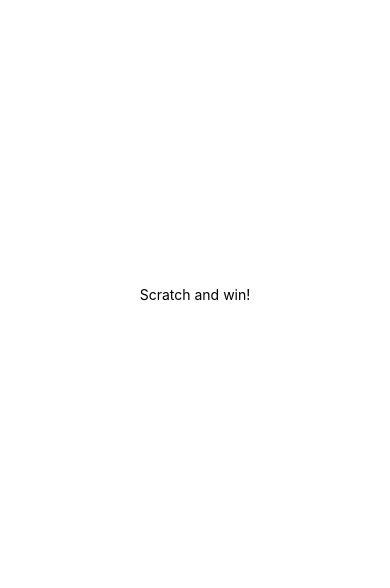
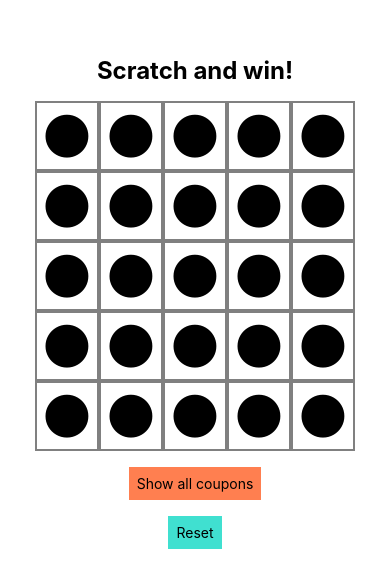
Before and after one commit to lucirs7/rn_learn-ScratchAndWin, a React Native app: screen / in a window 390 px wide. Shown: the part 128-716 px from the top of the page. Built offline with nearby package versions, Linux system fonts and the light colour scheme.

Commit message:
Video #50. Added main design and 'readme.md'.

```diff
--- a/App.tsx
+++ b/App.tsx
@@ -1,22 +1,26 @@
 import { useEffect, useState } from 'react';
-import { StyleSheet, Text, View } from 'react-native';
+import { StyleSheet, Text, TouchableOpacity, View } from 'react-native';
 import { FontAwesome } from '@expo/vector-icons';
+import { Button } from 'native-base';
 
 let items = new Array(25).fill('empty');
 
 export default function App() {
   const [randomNumber, setRandomNumber] = useState(0);
   const [isScratched, setIsScratched] = useState(false);
+  const [uploadView, setUploadView] = useState(false);
+  const [allScratch, setAllScratch] = useState(false);
 
   const generateRandomNumber = () => {
     let randNumber = Math.floor(Math.random() * 25);
     setRandomNumber(randNumber);
-    setIsScratched(true);
+    setIsScratched(false);
   };
 
   useEffect(() => {
     generateRandomNumber();
-  }, []);
+    setUploadView(false);
+  }, [isScratched, uploadView]);
 
   const scratchItem = (itemNumber: number) => {
     if (randomNumber === itemNumber) {
@@ -24,13 +28,17 @@ export default function App() {
     } else {
       items[itemNumber] = 'unlucky';
     }
+    setIsScratched(true);
+    console.log('Just clicked! randNum= ', randomNumber, '; itemNum=', itemNumber);
   };
 
-  const scratchItemIcon = (itemNumber: number): string => {
+  const scratchItemIcon = (itemNumber: number): any => {
     if (items[itemNumber] === 'lucky') {
       return 'dollar';
+    } else if (items[itemNumber] === 'unlucky') {
+      return 'frown-o';
     } else {
-      return 'frown-o';
+      return 'circle';
     }
   };
 
@@ -44,19 +52,322 @@ export default function App() {
     }
   };
 
-  const showAllItem = () => {
+  const showAllItems = () => {
     items.fill('unlucky');
     items[randomNumber] = 'lucky';
+    setUploadView(true);
+    setAllScratch(true);
   };
 
   const resetGame = () => {
     generateRandomNumber();
     items = new Array(25).fill('empty');
+    setUploadView(true);
+    setAllScratch(false);
   };
 
   return (
     <View style={styles.container}>
-      <Text>Scratch and win!</Text>
+      <View>
+        <Text style={{marginVertical: 16, fontSize: 24, fontWeight: 'bold'}}>Scratch and win!</Text>
+      </View>
+      <View style={styles.gridContainer}>
+        <View style={styles.rowContainer}>
+          <TouchableOpacity
+              style={styles.item}
+              onPress={() => {scratchItem(0)}}
+              disabled={allScratch}
+            >
+            <FontAwesome
+            name={scratchItemIcon(0)}
+            size={50}
+            color={scratchItemColour(0)}
+            />
+          </TouchableOpacity>
+          <TouchableOpacity
+              style={styles.item}
+              onPress={() => {scratchItem(1)}}
+              disabled={allScratch}
+            >
+            <FontAwesome
+            name={scratchItemIcon(1)}
+            size={50}
+            color={scratchItemColour(1)}
+            />
+          </TouchableOpacity>
+          <TouchableOpacity
+              style={styles.item}
+              onPress={() => {scratchItem(2)}}
+              disabled={allScratch}
+            >
+            <FontAwesome
+            name={scratchItemIcon(2)}
+            size={50}
+            color={scratchItemColour(2)}
+            />
+          </TouchableOpacity>
+          <TouchableOpacity
+              style={styles.item}
+              onPress={() => {scratchItem(3)}}
+              disabled={allScratch}
+            >
+            <FontAwesome
+            name={scratchItemIcon(3)}
+            size={50}
+            color={scratchItemColour(3)}
+            />
+          </TouchableOpacity>
+          <TouchableOpacity
+              style={styles.item}
+              onPress={() => {scratchItem(4)}}
+              disabled={allScratch}
+            >
+            <FontAwesome
+            name={scratchItemIcon(4)}
+            size={50}
+            color={scratchItemColour(4)}
+            />
+          </TouchableOpacity>
+        </View>
+        <View style={styles.rowContainer}>
+          <TouchableOpacity
+              style={styles.item}
+              onPress={() => {scratchItem(5)}}
+              disabled={allScratch}
+            >
+            <FontAwesome
+            name={scratchItemIcon(5)}
+            size={50}
+            color={scratchItemColour(5)}
+            />
+          </TouchableOpacity>
+          <TouchableOpacity
+              style={styles.item}
+              onPress={() => {scratchItem(6)}}
+              disabled={allScratch}
+            >
+            <FontAwesome
+            name={scratchItemIcon(6)}
+            size={50}
+            color={scratchItemColour(6)}
+            />
+          </TouchableOpacity>
+          <TouchableOpacity
+              style={styles.item}
+              onPress={() => {scratchItem(7)}}
+              disabled={allScratch}
+            >
+            <FontAwesome
+            name={scratchItemIcon(7)}
+            size={50}
+            color={scratchItemColour(7)}
+            />
+          </TouchableOpacity>
+          <TouchableOpacity
+              style={styles.item}
+              onPress={() => {scratchItem(8)}}
+              disabled={allScratch}
+            >
+            <FontAwesome
+            name={scratchItemIcon(8)}
+            size={50}
+            color={scratchItemColour(8)}
+            />
+          </TouchableOpacity>
+          <TouchableOpacity
+              style={styles.item}
+              onPress={() => {scratchItem(9)}}
+              disabled={allScratch}
+            >
+            <FontAwesome
+            name={scratchItemIcon(9)}
+            size={50}
+            color={scratchItemColour(9)}
+            />
+          </TouchableOpacity>
+        </View>
+        <View style={styles.rowContainer}>
+          <TouchableOpacity
+              style={styles.item}
+              onPress={() => {scratchItem(10)}}
+              disabled={allScratch}
+            >
+            <FontAwesome
+            name={scratchItemIcon(10)}
+            size={50}
+            color={scratchItemColour(10)}
+            />
+          </TouchableOpacity>
+          <TouchableOpacity
+              style={styles.item}
+              onPress={() => {scratchItem(11)}}
+              disabled={allScratch}
+            >
+            <FontAwesome
+            name={scratchItemIcon(11)}
+            size={50}
+            color={scratchItemColour(11)}
+            />
+          </TouchableOpacity>
+          <TouchableOpacity
+              style={styles.item}
+              onPress={() => {scratchItem(12)}}
+              disabled={allScratch}
+            >
+            <FontAwesome
+            name={scratchItemIcon(12)}
+            size={50}
+            color={scratchItemColour(12)}
+            />
+          </TouchableOpacity>
+          <TouchableOpacity
+              style={styles.item}
+              onPress={() => {scratchItem(13)}}
+              disabled={allScratch}
+            >
+            <FontAwesome
+            name={scratchItemIcon(13)}
+            size={50}
+            color={scratchItemColour(13)}
+            />
+          </TouchableOpacity>
+          <TouchableOpacity
+              style={styles.item}
+              onPress={() => {scratchItem(14)}}
+              disabled={allScratch}
+            >
+            <FontAwesome
+            name={scratchItemIcon(14)}
+            size={50}
+            color={scratchItemColour(14)}
+            />
+          </TouchableOpacity>
+        </View>
+        <View style={styles.rowContainer}>
+          <TouchableOpacity
+              style={styles.item}
+              onPress={() => {scratchItem(15)}}
+              disabled={allScratch}
+            >
+            <FontAwesome
+            name={scratchItemIcon(15)}
+            size={50}
+            color={scratchItemColour(15)}
+            />
+          </TouchableOpacity>
+          <TouchableOpacity
+              style={styles.item}
+              onPress={() => {scratchItem(16)}}
+              disabled={allScratch}
+            >
+            <FontAwesome
+            name={scratchItemIcon(16)}
+            size={50}
+            color={scratchItemColour(16)}
+            />
+          </TouchableOpacity>
+          <TouchableOpacity
+              style={styles.item}
+              onPress={() => {scratchItem(17)}}
+              disabled={allScratch}
+            >
+            <FontAwesome
+            name={scratchItemIcon(17)}
+            size={50}
+            color={scratchItemColour(17)}
+            />
+          </TouchableOpacity>
+          <TouchableOpacity
+              style={styles.item}
+              onPress={() => {scratchItem(18)}}
+              disabled={allScratch}
+            >
+            <FontAwesome
+            name={scratchItemIcon(18)}
+            size={50}
+            color={scratchItemColour(18)}
+            />
+          </TouchableOpacity>
+          <TouchableOpacity
+              style={styles.item}
+              onPress={() => {scratchItem(19)}}
+              disabled={allScratch}
+            >
+            <FontAwesome
+            name={scratchItemIcon(19)}
+            size={50}
+            color={scratchItemColour(19)}
+            />
+          </TouchableOpacity>
+        </View>
+        <View style={styles.rowContainer}>
+          <TouchableOpacity
+              style={styles.item}
+              onPress={() => {scratchItem(20)}}
+              disabled={allScratch}
+            >
+            <FontAwesome
+            name={scratchItemIcon(20)}
+            size={50}
+            color={scratchItemColour(20)}
+            />
+          </TouchableOpacity>
+          <TouchableOpacity
+              style={styles.item}
+              onPress={() => {scratchItem(21)}}
+              disabled={allScratch}
+            >
+            <FontAwesome
+            name={scratchItemIcon(21)}
+            size={50}
+            color={scratchItemColour(21)}
+            />
+          </TouchableOpacity>
+          <TouchableOpacity
+              style={styles.item}
+              onPress={() => {scratchItem(22)}}
+              disabled={allScratch}
+            >
+            <FontAwesome
+            name={scratchItemIcon(22)}
+            size={50}
+            color={scratchItemColour(22)}
+            />
+          </TouchableOpacity>
+          <TouchableOpacity
+              style={styles.item}
+              onPress={() => {scratchItem(23)}}
+              disabled={allScratch}
+            >
+            <FontAwesome
+            name={scratchItemIcon(23)}
+            size={50}
+            color={scratchItemColour(23)}
+            />
+          </TouchableOpacity>
+          <TouchableOpacity
+              style={styles.item}
+              onPress={() => {scratchItem(24)}}
+              disabled={allScratch}
+            >
+            <FontAwesome
+            name={scratchItemIcon(24)}
+            size={50}
+            color={scratchItemColour(24)}
+            />
+          </TouchableOpacity>
+        </View>
+      </View>
+      <TouchableOpacity
+        style={styles.button}
+        onPress={() => {showAllItems()}}>
+        <Text>Show all coupons</Text>
+      </TouchableOpacity>
+      <TouchableOpacity
+        style={{...styles.button, backgroundColor: 'turquoise'}}
+        onPress={() => {resetGame()}}>
+        <Text>Reset</Text>
+      </TouchableOpacity>
     </View>
   );
 }
@@ -68,4 +379,23 @@ const styles = StyleSheet.create({
     alignItems: 'center',
     justifyContent: 'center',
   },
+  gridContainer: {
+
+  },
+  rowContainer: {
+    flexDirection: 'row',
+  },
+  item: {
+    alignItems: 'center',
+    padding: 8,
+    borderWidth: 2,
+    borderColor: 'grey',
+    minWidth: 64,
+  },
+  button: {
+    alignItems: 'center',
+    marginTop: 16,
+    padding: 8,
+    backgroundColor: 'coral'
+  },
 });
```
Also changed, not shown: 1 other file (tests, documents, lock files or other folders).
